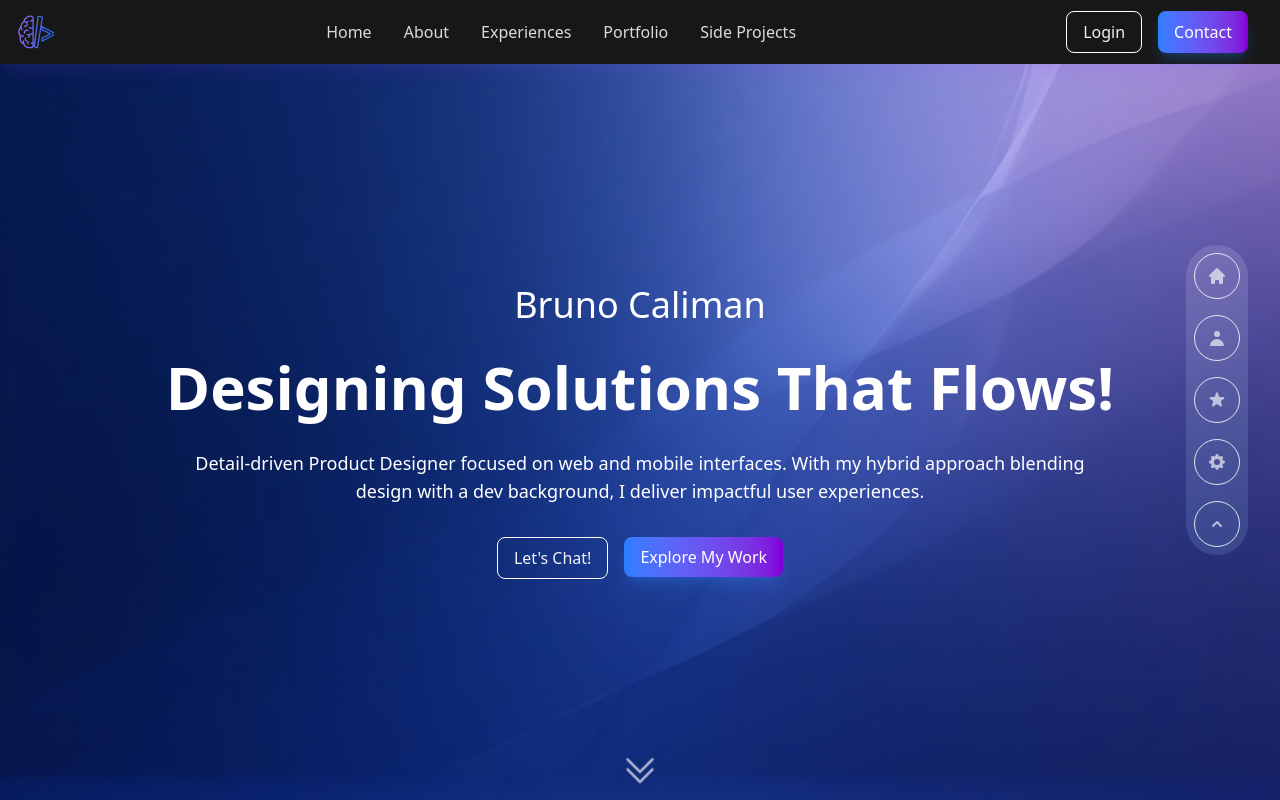
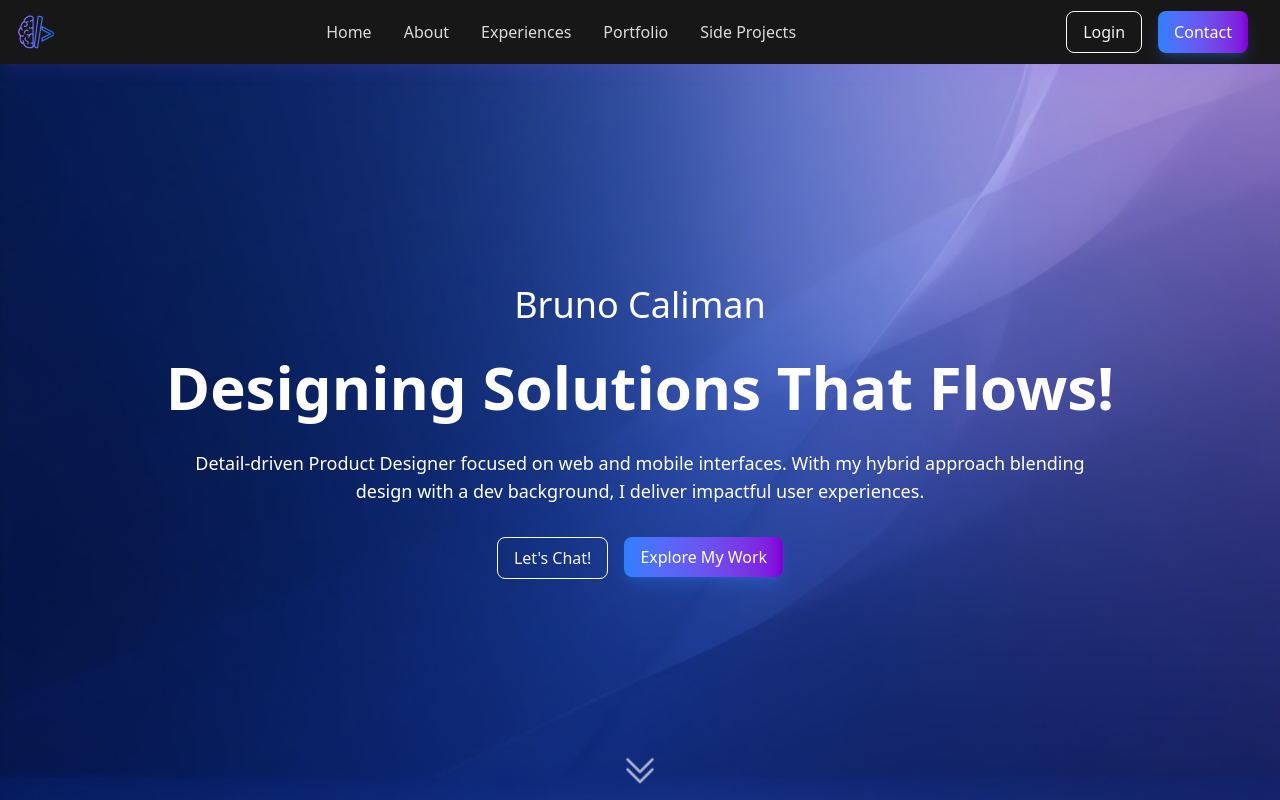
Before and after one commit to Chieza/chieza-me, a React (Vite) app: page / in a window 1280 px wide. Shown: the top 800 px of the page. Built offline with nearby package versions, Linux system fonts and the light colour scheme.

Commit message:
Adapt Navhub component for dynamic sections and integrate globally

```diff
--- a/src/App.tsx
+++ b/src/App.tsx
@@ -1,32 +1,36 @@
-import { useState } from 'react'
-import { MainNavbar, NavHub } from './components/navigation';
-import AppRoutes   from './routes/AppRoutes'
-import ContactModal from './components/modals/ContactModal'
-import LoginModal from './components/modals/LoginModal'
+import { useState } from "react";
+import { MainNavbar, NavHub } from "./components/navigation";
+import AppRoutes from "./routes/AppRoutes";
+import ContactModal from "./components/modals/ContactModal";
+import LoginModal from "./components/modals/LoginModal";
+import { SectionsProvider } from "./contexts/SectionsProvider";
 
 function App() {
-  const [isContactOpen, setContactOpen] = useState(false)
-  const [isLoginOpen, setLoginOpen] = useState(false)
+  const [isContactOpen, setContactOpen] = useState(false);
+  const [isLoginOpen, setLoginOpen] = useState(false);
 
-  const openContact  = () => setContactOpen(true)
-  const closeContact = () => setContactOpen(false)
-  const openLogin  = () => setLoginOpen(true)
-  const closeLogin = () => setLoginOpen(false)
+  const openContact = () => setContactOpen(true);
+  const closeContact = () => setContactOpen(false);
+  const openLogin = () => setLoginOpen(true);
+  const closeLogin = () => setLoginOpen(false);
 
   return (
     <div className="min-h-screen bg-neutral-900 flex flex-col">
-      <MainNavbar
-      onContactClick={openContact}
-      onLoginClick={openLogin}
-      />
-      <NavHub />
-      <main className="flex-grow pt-16">
-        <AppRoutes openContact={openContact } />
-      </main>
+      <MainNavbar onContactClick={openContact} onLoginClick={openLogin} />
+
+      {/* Wrap AppRoutes with SectionsProvider */}
+      <SectionsProvider>
+        <NavHub />
+        <main className="flex-grow pt-16">
+          <AppRoutes openContact={openContact} />
+        </main>
+      </SectionsProvider>
+
+      {/* Modals */}
       <ContactModal isOpen={isContactOpen} onClose={closeContact} />
       <LoginModal isOpen={isLoginOpen} onClose={closeLogin} />
     </div>
-  )
+  );
 }
 
-export default App
+export default App;
--- a/src/components/navigation/NavHub.tsx
+++ b/src/components/navigation/NavHub.tsx
@@ -1,25 +1,37 @@
-import { HiHome, HiUser, HiStar, HiCog, HiChevronUp } from "react-icons/hi";
+import { HiChevronUp } from "react-icons/hi"; // Only needed here, it'll always appear inside NavHub when rendered
 import { NavHubButton } from "../buttons";
+import { useSections } from "../../hooks/useSections";
 
 export default function NavHub() {
+  const { sections, activeSectionId, scrollToSection } = useSections();
+
+  const handleScrollToTop = () => {
+    window.scrollTo({ top: 0, behavior: "smooth" });
+  };
+
+  // Conditional rendering: Don't render NavHub if there are no sections
+  if (sections.length === 0) {
+    return null;
+  }
+
   return (
-    <nav
-      className="flex flex-col p-2 space-y-4 bg-gradient-to-b from-purple-100/16 to-blue-300/16 rounded-full backdrop-blur-lg transition-all duration-1000 ease-in-out fixed top-1/2 right-8 transform -translate-y-1/2 z-50"
-    >
-      <NavHubButton aria-label="Home">
-        <HiHome size={20} />
-      </NavHubButton>
-      <NavHubButton aria-label="Profile">
-        <HiUser size={20} />
-      </NavHubButton>
-      <NavHubButton aria-label="Favorites">
-        <HiStar size={20} />
-      </NavHubButton>
-      <NavHubButton aria-label="Settings">
-        <HiCog size={20} />
-      </NavHubButton>
-      <NavHubButton aria-label="Back to top">
-        <HiChevronUp size={20} />
+    <nav className="nav-hub">
+      {/* Map over dynamically registered sections */}
+      {sections.map((section) => (
+        <NavHubButton
+          key={section.id}
+          aria-label={section.label}
+          onClick={() => scrollToSection(section.id)}
+          // Apply active state styling
+          className={activeSectionId === section.id ? "bg-white/20" : ""} // Example active style
+        >
+          <section.icon size={16} />
+        </NavHubButton>
+      ))}
+
+      {/* Always include the scroll-to-top button as the last one */}
+      <NavHubButton aria-label="Back to top" onClick={handleScrollToTop}>
+        <HiChevronUp size={16} />
       </NavHubButton>
     </nav>
   );
```
